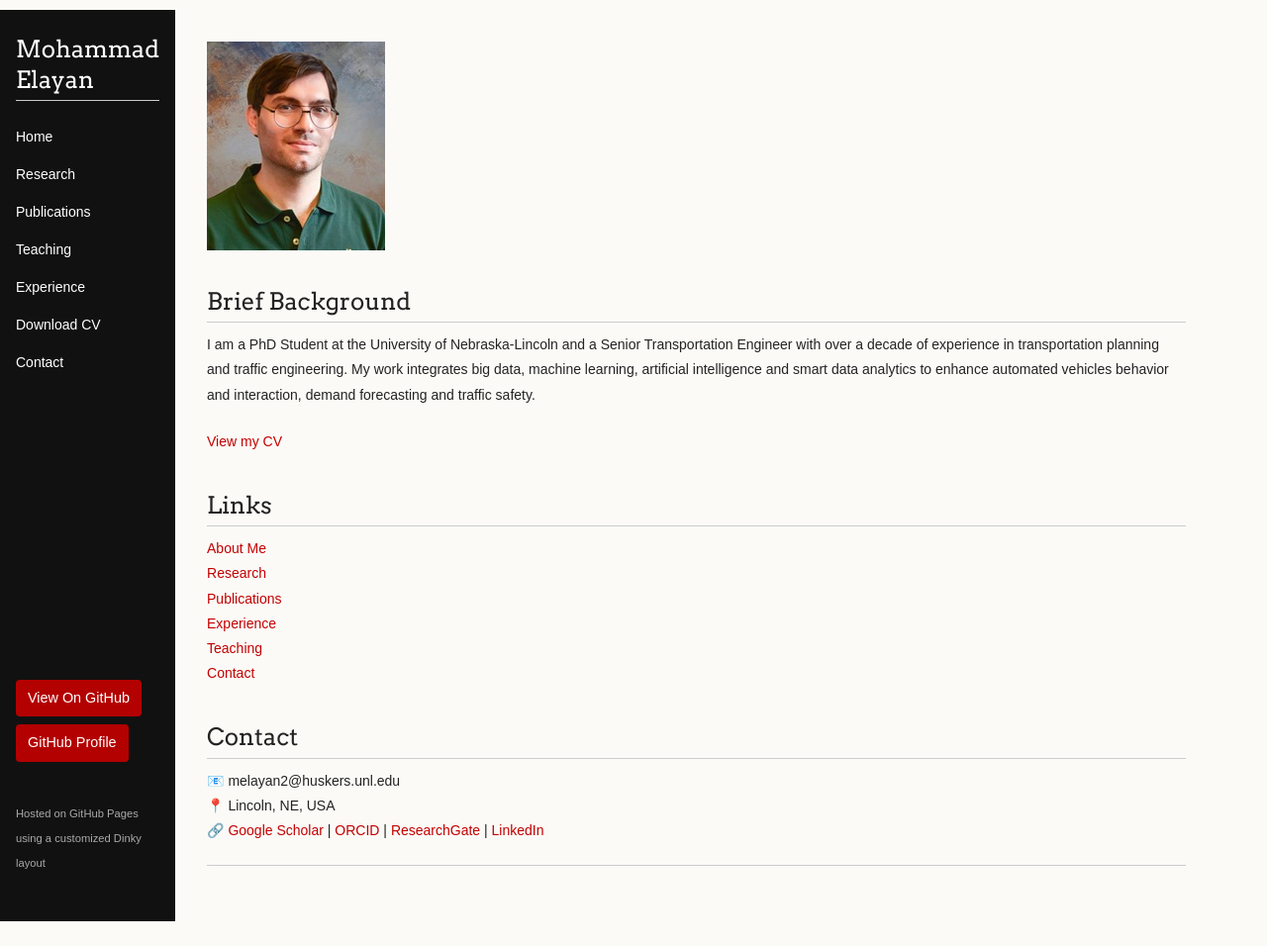
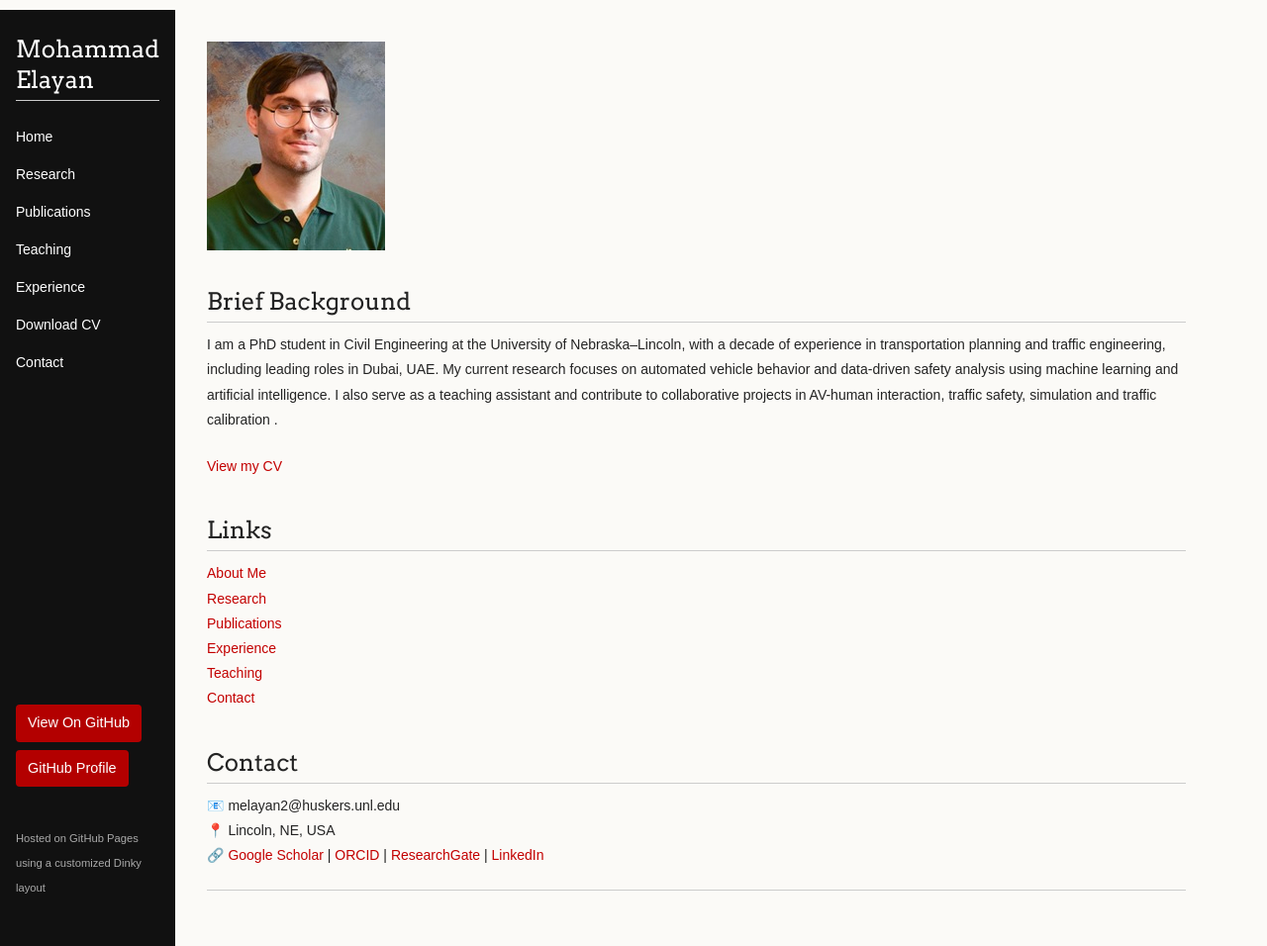
Before and after one commit to mselayan/mselayan.github.io, a Jekyll site: the page built from index.md, in a window 1280 px wide. Shown: the whole page at 99% size. Built offline with Jekyll 4.4.1, drawn with Linux system fonts in a browser that asks for light colours; before the commit the page ends 931 px from its top, so only the background shows below that.

Commit message:
Update index.md

```diff
--- a/index.md
+++ b/index.md
@@ -6,7 +6,7 @@
 ![DP](DP2.jpg)
 
 ## Brief Background
-I am a PhD Student at the University of Nebraska-Lincoln and a Senior Transportation Engineer with over a decade of experience in transportation planning and traffic engineering. My work integrates big data, machine learning, artificial intelligence and smart data analytics to enhance automated vehicles behavior and interaction, demand forecasting and traffic safety.
+I am a PhD student in Civil Engineering at the University of Nebraska–Lincoln, with a decade of experience in transportation planning and traffic engineering, including leading roles in Dubai, UAE. My current research focuses on automated vehicle behavior and data-driven safety analysis using machine learning and artificial intelligence. I also serve as a teaching assistant and contribute to collaborative projects in AV-human interaction, traffic safety, simulation and traffic calibration .
 
 [View my CV](Elayan_CV.pdf)
 
```
